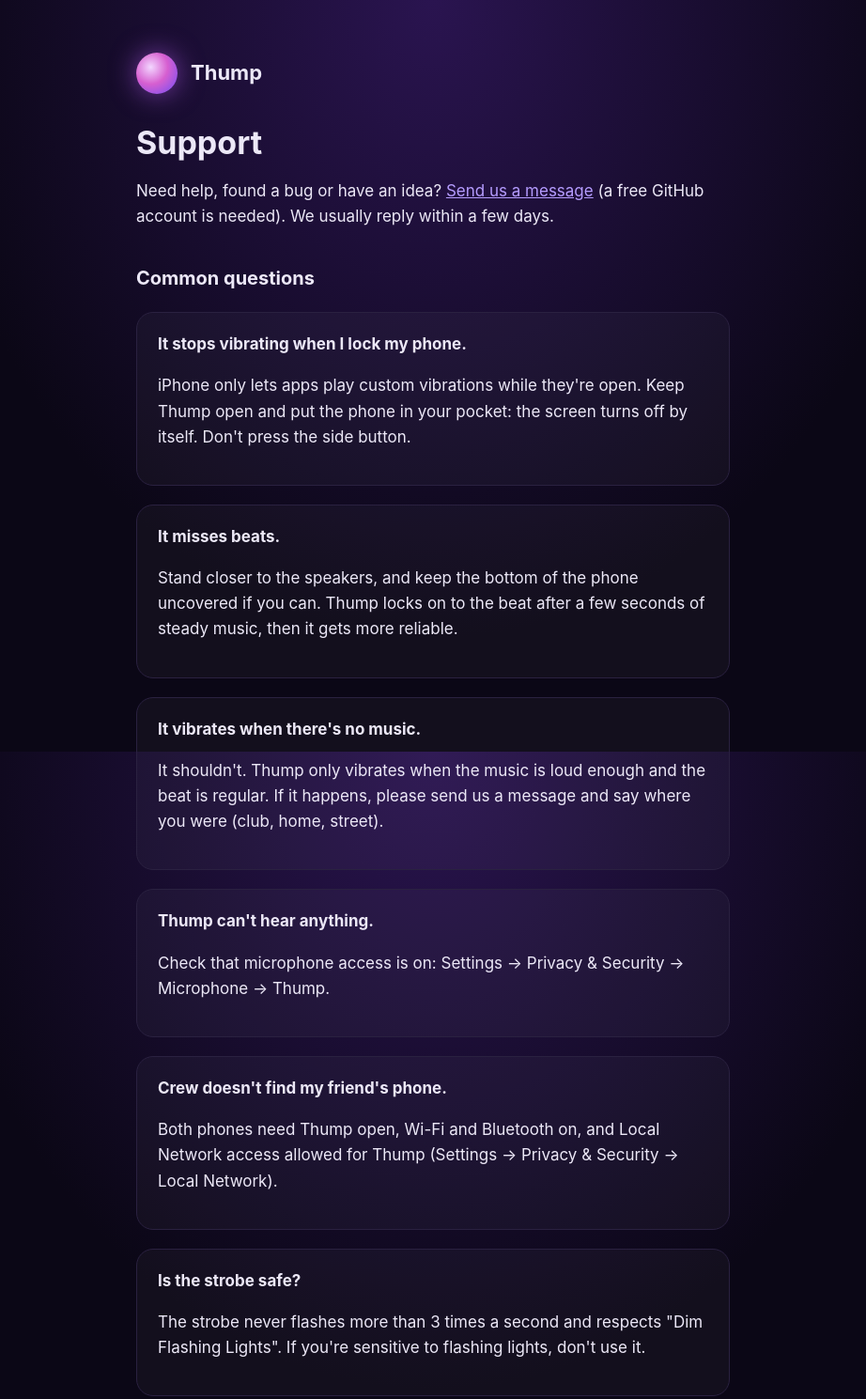
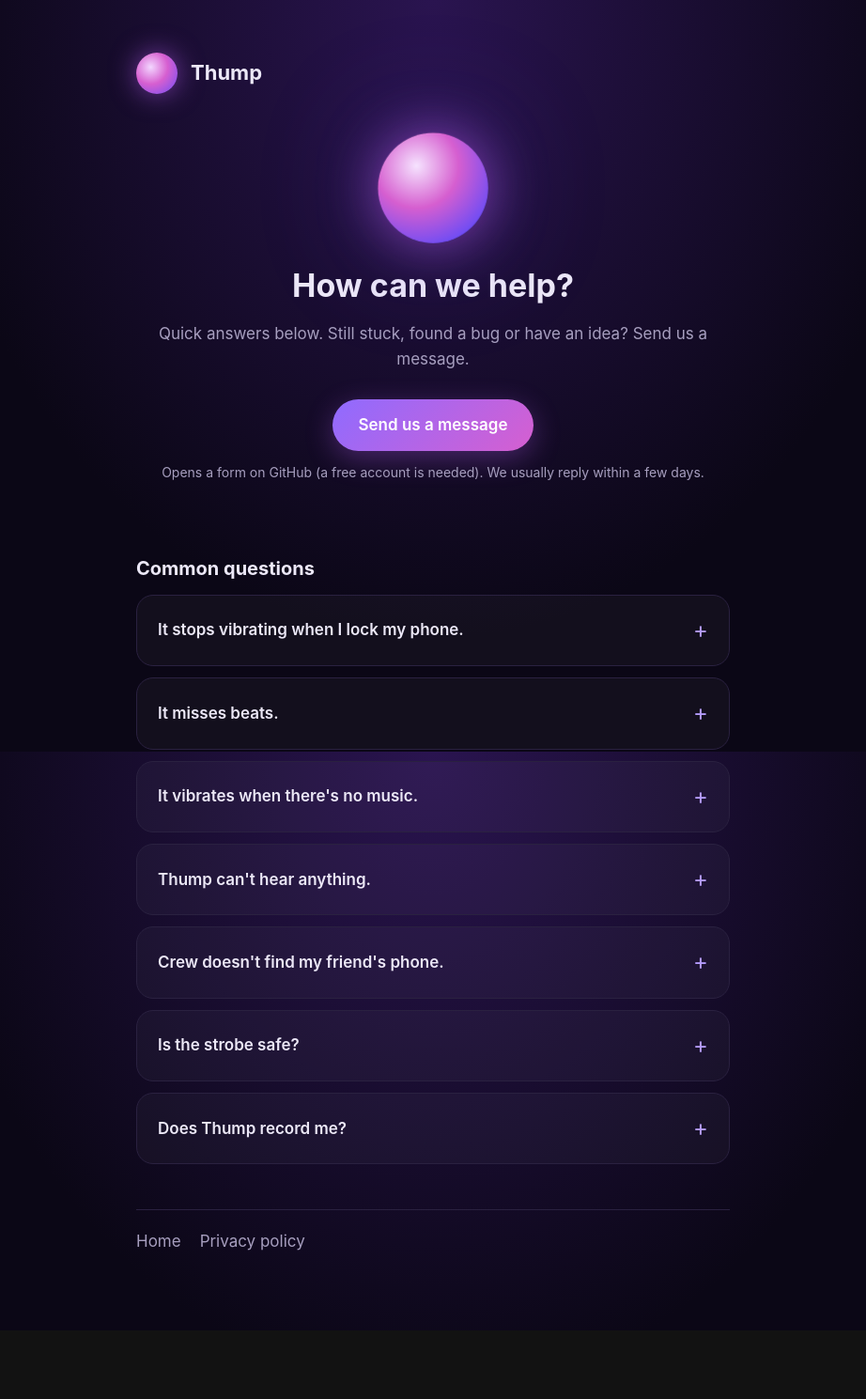
Before and after one commit to nmercep-dot/thump-app, a plain HTML site: page support.html in a window 1280 px wide. Shown: the top 1489 px of the page at 94% size, without its empty margins (179-1101 px from the left). After the commit the page ends 1416 px from the top, so only its background shows below. Drawn offline with Linux system fonts and the light colour scheme.

Commit message:
Restyle support page: hero, help button, fold-out questions
Co-Authored-By: Claude Opus 5.5 <noreply@anthropic.com>

```diff
--- a/style.css
+++ b/style.css
@@ -34,3 +34,36 @@ ul { padding-left: 22px; }
 nav { margin-top: 48px; padding-top: 20px; border-top: 1px solid var(--line); display: flex; gap: 20px; flex-wrap: wrap; }
 nav a { color: var(--muted); text-decoration: none; }
 nav a:hover { color: var(--text); }
+
+/* Hero with the glowing orb */
+.hero { text-align: center; padding: 8px 0 24px; }
+.orb {
+  width: 120px; height: 120px; margin: 0 auto 24px; border-radius: 50%;
+  background: radial-gradient(circle at 35% 30%, #f6e3ff 0%, #d65fd0 40%, #6b4cf6 80%);
+  box-shadow: 0 0 60px #b45cf0aa, 0 0 140px #6b4cf655;
+  animation: pulse 0.6s ease-in-out infinite alternate;
+}
+@keyframes pulse { from { transform: scale(0.96); } to { transform: scale(1.04); } }
+@media (prefers-reduced-motion: reduce) { .orb { animation: none; } }
+.button {
+  display: inline-block; margin-top: 12px; padding: 14px 28px; border-radius: 999px;
+  background: linear-gradient(135deg, #8f6bff, #d65fd0); color: white; font-weight: 600;
+  text-decoration: none; box-shadow: 0 8px 30px #b45cf055;
+}
+.button:hover { filter: brightness(1.1); }
+.hint { font-size: 14px; color: var(--muted); margin-top: 12px; }
+
+/* Fold-out questions */
+details {
+  border: 1px solid var(--line); border-radius: 18px; margin: 12px 0;
+  background: #ffffff08; transition: background 0.2s;
+}
+details[open] { background: #ffffff10; }
+summary {
+  cursor: pointer; list-style: none; padding: 18px 22px; font-weight: 600;
+  display: flex; justify-content: space-between; align-items: center; gap: 16px;
+}
+summary::-webkit-details-marker { display: none; }
+summary::after { content: "+"; color: var(--accent); font-size: 24px; font-weight: 400; transition: transform 0.2s; }
+details[open] summary::after { transform: rotate(45deg); }
+details p { margin: 0; padding: 0 22px 18px; color: var(--muted); }
--- a/support.html
+++ b/support.html
@@ -10,44 +10,56 @@
 <main>
   <header><div class="logo"></div><a href="index.html">Thump</a></header>
 
-  <h1>Support</h1>
-  <p>Need help, found a bug or have an idea? <a href="https://github.com/nmercep-dot/thump-app/issues/new">Send us a message</a>
-    (a free GitHub account is needed). We usually reply within a few days.</p>
+  <section class="hero">
+    <div class="orb"></div>
+    <h1>How can we help?</h1>
+    <p class="muted">Quick answers below. Still stuck, found a bug or have an idea? Send us a message.</p>
+    <a class="button" href="https://github.com/nmercep-dot/thump-app/issues/new">Send us a message</a>
+    <p class="hint">Opens a form on GitHub (a free account is needed). We usually reply within a few days.</p>
+  </section>
 
   <h2>Common questions</h2>
 
-  <div class="card">
-    <strong>It stops vibrating when I lock my phone.</strong>
+  <details>
+    <summary>It stops vibrating when I lock my phone.</summary>
     <p>iPhone only lets apps play custom vibrations while they're open. Keep Thump open and put the phone in your pocket: the screen turns
       off by itself. Don't press the side button.</p>
-  </div>
+  </details>
 
-  <div class="card">
-    <strong>It misses beats.</strong>
+  <details>
+    <summary>It misses beats.</summary>
     <p>Stand closer to the speakers, and keep the bottom of the phone uncovered if you can. Thump locks on to the beat after a few
       seconds of steady music, then it gets more reliable.</p>
-  </div>
+  </details>
 
-  <div class="card">
-    <strong>It vibrates when there's no music.</strong>
-    <p>It shouldn't. Thump only vibrates when the music is loud enough and the beat is regular. If it happens, please send us a message and say
-      where you were (club, home, street).</p>
-  </div>
+  <details>
+    <summary>It vibrates when there's no music.</summary>
+    <p>It shouldn't. Thump only vibrates when the music is loud enough and the beat is regular. If it happens, please send us a message and
+      say where you were (club, home, street).</p>
+  </details>
 
-  <div class="card">
-    <strong>Thump can't hear anything.</strong>
+  <details>
+    <summary>Thump can't hear anything.</summary>
     <p>Check that microphone access is on: Settings → Privacy &amp; Security → Microphone → Thump.</p>
-  </div>
+  </details>
 
-  <div class="card">
-    <strong>Crew doesn't find my friend's phone.</strong>
-    <p>Both phones need Thump open, Wi-Fi and Bluetooth on, and Local Network access allowed for Thump (Settings → Privacy &amp; Security → Local Network).</p>
-  </div>
+  <details>
+    <summary>Crew doesn't find my friend's phone.</summary>
+    <p>Both phones need Thump open, Wi-Fi and Bluetooth on, and Local Network access allowed for Thump
+      (Settings → Privacy &amp; Security → Local Network).</p>
+  </details>
 
-  <div class="card">
-    <strong>Is the strobe safe?</strong>
-    <p>The strobe never flashes more than 3 times a second and respects "Dim Flashing Lights". If you're sensitive to flashing lights, don't use it.</p>
-  </div>
+  <details>
+    <summary>Is the strobe safe?</summary>
+    <p>The strobe never flashes more than 3 times a second and respects "Dim Flashing Lights". If you're sensitive to flashing lights,
+      don't use it.</p>
+  </details>
+
+  <details>
+    <summary>Does Thump record me?</summary>
+    <p>No. Sound is analysed on your iPhone in real time and thrown away. Nothing is recorded, stored or sent.
+      See the <a href="privacy.html">privacy policy</a>.</p>
+  </details>
 
   <nav><a href="index.html">Home</a><a href="privacy.html">Privacy policy</a></nav>
 </main>
```
